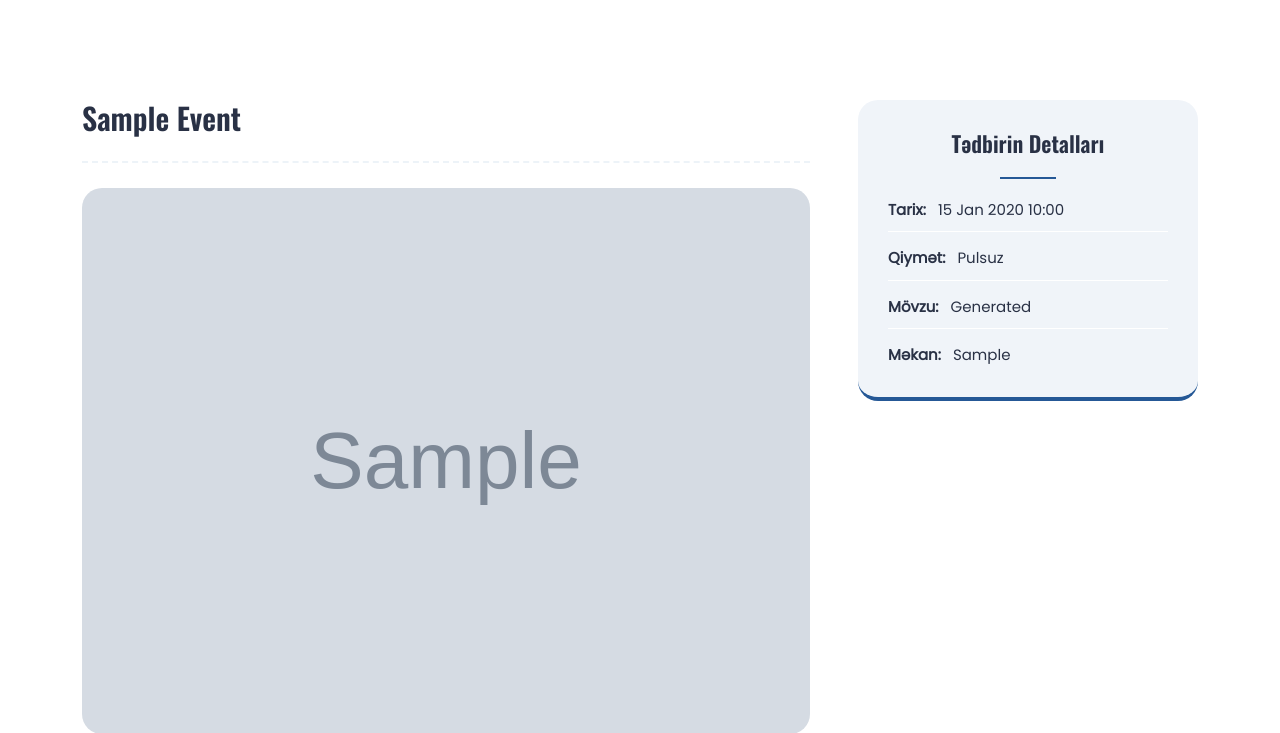
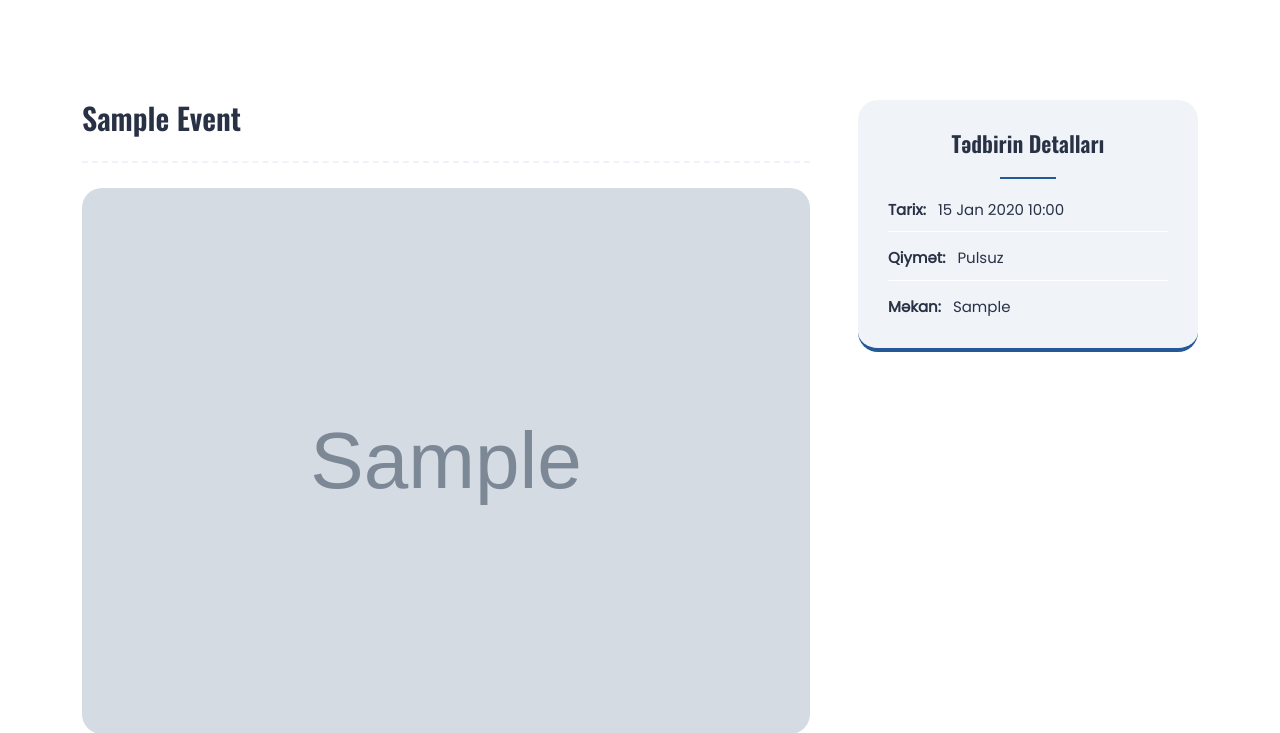
Before and after one commit to aliyevorkhan/adac.az, a Django app: page /event/1/ in a window 1280 px wide. Shown: the part 374-1107 px from the top of the page. Run offline with Django 5.2, Linux system fonts and the light colour scheme; tables that the repository leaves empty hold one stand-in row (values such as "Sample post"); grey boxes marked "Sample" are stand-in pictures; some libraries are stand-ins or nearby versions.

Commit message:
commented out

```diff
--- a/templates/event-detail.html
+++ b/templates/event-detail.html
@@ -55,8 +55,8 @@
                       {{ event.date | date:"d M Y H:i" }}</li>
                     <li class="mb-3 pb-2 border-bottom border-1 border-white"><b class="darkgreen">Qiymət:</b> &nbsp;
                       Pulsuz</li>
-                    <li class="mb-3 pb-2 border-bottom border-1 border-white"><b class="darkgreen">Mövzu:</b> &nbsp;
-                      Generated</li>
+                    <!-- <li class="mb-3 pb-2 border-bottom border-1 border-white"><b class="darkgreen">Mövzu:</b> &nbsp;
+                      Generated</li> -->
                     <li><b class="darkgreen">Məkan:</b> &nbsp; {{event.location}}</li>
                   </ul>
                 </div>
```
